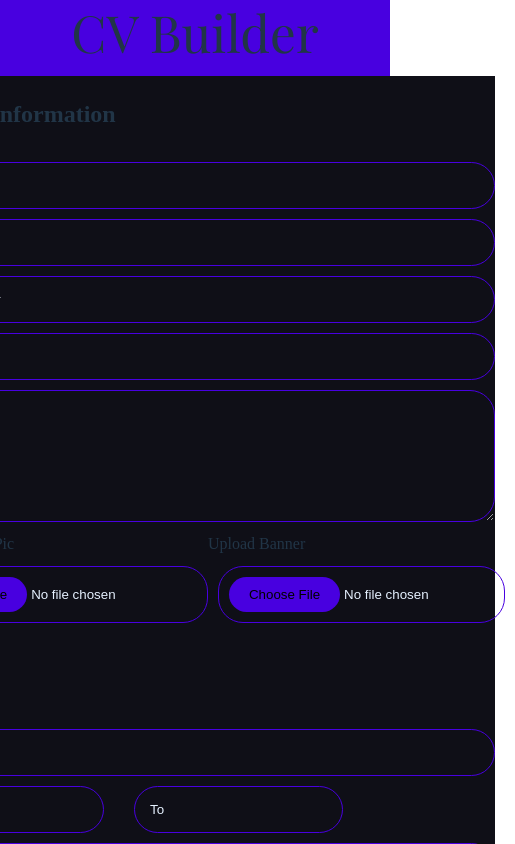
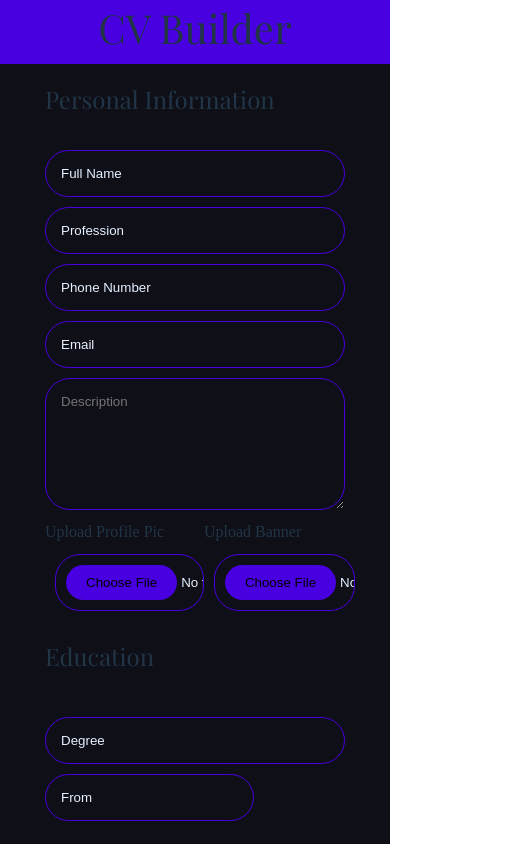
Before and after one commit to victorchrollo14/CV-APP-React, a React (Vite) app: page / in a window 390 px wide. Shown: the top 844 px of the page, 515 px wide, since content can reach past the window. Built offline with nearby package versions, Linux system fonts and the light colour scheme.

Commit message:
added a bit of responsiveness

```diff
--- a/src/Heading.jsx
+++ b/src/Heading.jsx
@@ -1,7 +1,7 @@
 export function Heading({children}) {
     return (
         <>
-        <h2 className="form-heading">{children}</h2>
+        <h2 className="form-heading heading">{children}</h2>
         </>
     )
 }
--- a/src/style.css
+++ b/src/style.css
@@ -93,6 +93,8 @@ body {
 .header h1 {
   margin: 0;
   font-family: var(--font-playfair);
+  font-size:clamp(var(--fz-heading), 2.5rem, 40px);
+
 }
 
 .main-body {
@@ -104,12 +106,13 @@ body {
 
 .heading {
   font-family: var(--font-playfair);
+  font-size: clamp(var(--fz-md), 1.5rem, var(--fz-heading-max));
 }
 
 .form {
   display: flex;
   flex-direction: column;
-  width: 600px;
+  width: clamp(300px, 50vw, 600px);
   background-color: var(--dark-blue);
 }
 
@@ -181,6 +184,7 @@ input[type="file"]::file-selector-button {
 .same-row,
 .same-row1 {
   display: flex;
+  flex-wrap: wrap;
   justify-content: left;
   gap: 30px;
 }
```
